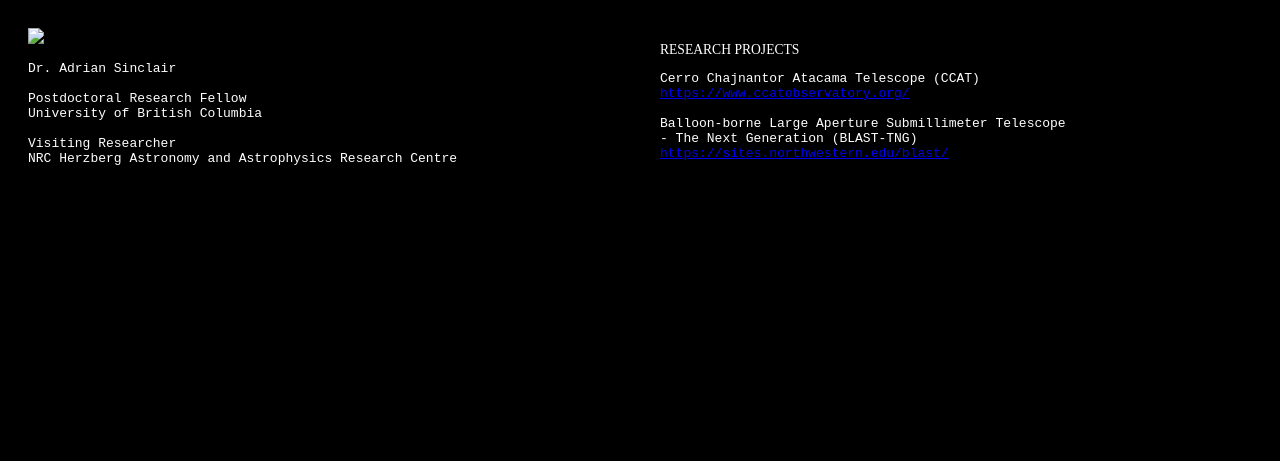
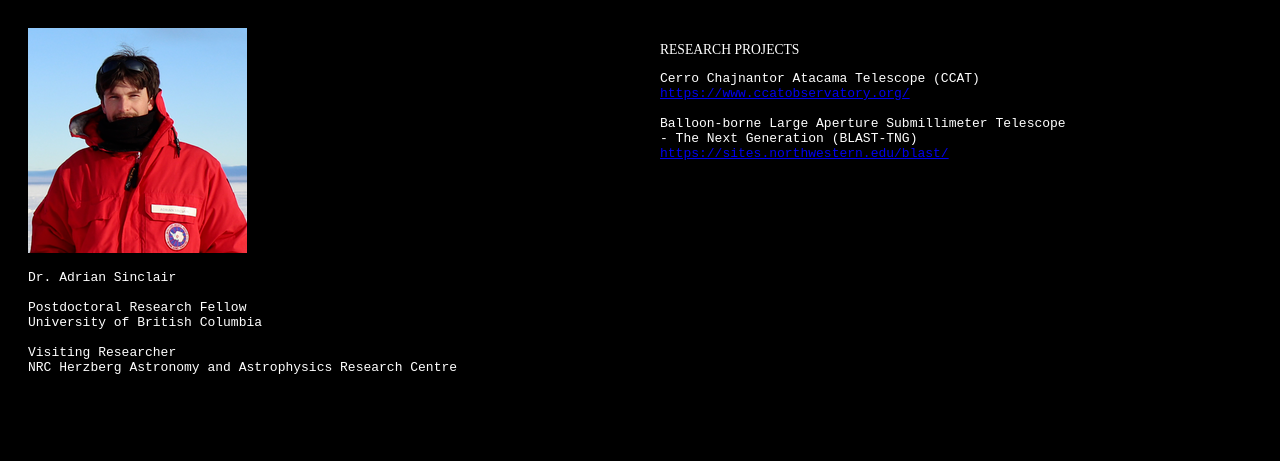
Before and after one commit to adriankaisinclair/adriankaisinclair.github.io, a plain HTML site: page index.html in a window 1280 px wide. Drawn offline with Linux system fonts and the light colour scheme; a web font is replaced by a local one.

Commit message:
image name change

```diff
--- a/index.html
+++ b/index.html
@@ -13,7 +13,7 @@
 <div class="row">
 <div class="column" style="background-color:black;">
 
-<img src = "./images/big_red.png" >
+<img src = "./images/big_red_219x225.png" >
 <pre style="color:white;">
 Dr. Adrian Sinclair
 
```
